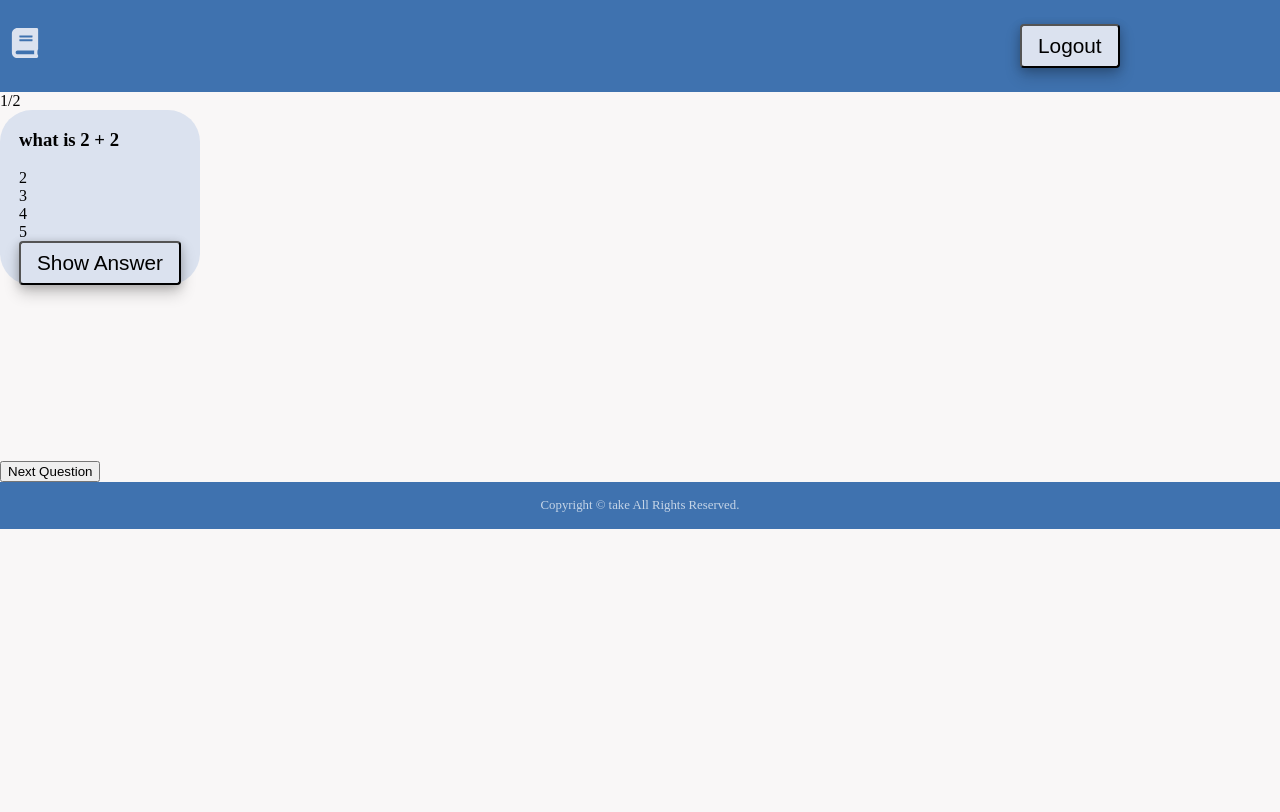
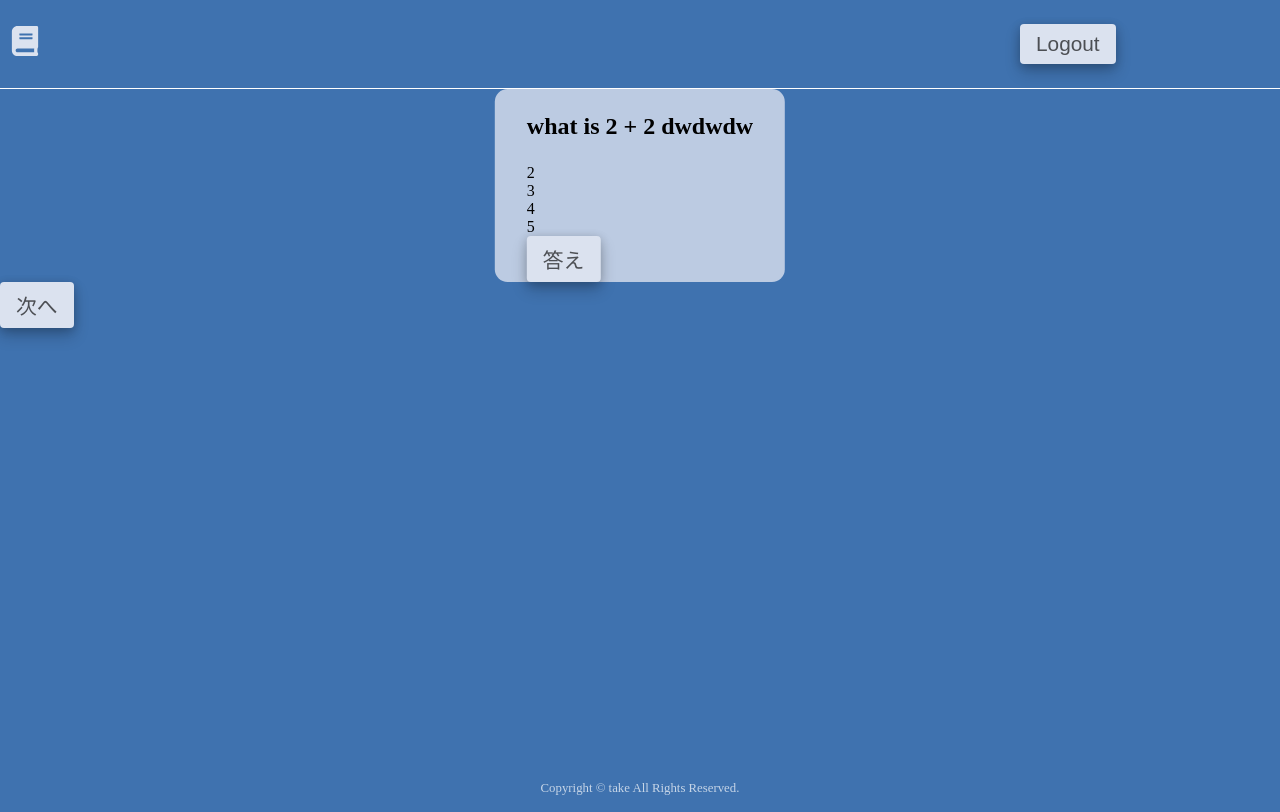
Before and after one commit to ttakeyaya/mern-project, a React (Create React App) app in the folder frontend/: page /cards in a window 1280 px wide. Built offline with nearby package versions, Linux system fonts and the light colour scheme; sample sign-in values are in the browser's storage.

Commit message:
フラッシュカードのスタイル修正

```diff
--- a/frontend/src/App.css
+++ b/frontend/src/App.css
@@ -39,38 +39,7 @@ body {
   font-size: 30px;
   color: rgb(219, 226, 239);
 }
-.btn {
-  background-color: #dbe2ef;
-  padding: 0.5rem 1rem;
-  border-radius: 4px;
-  cursor: pointer;
-  font-size: 1.3rem;
-  box-shadow: 0 8px 16px 0 rgba(0, 0, 0, 0.2), 0 2px 10px 0 rgba(0, 0, 0, 0.19);
-}
 
-.btn:focus {
-  box-shadow: none;
-}
-.card {
-  background-color: #dbe2ef;
-  display: flex;
-  justify-content: center;
-  align-items: center;
-  height: 180px;
-  width: 200px;
-  border-radius: 2rem;
-}
-
-.card:hover {
-  box-shadow: 0 0 6px 2px rgba(0, 0, 0, 0.2);
-}
-
-.card-option:first-child {
-  margin-top: 0;
-}
-.card-invisible {
-  visibility: hidden;
-}
 .features {
   display: flex;
   justify-content: center;
--- a/frontend/src/App.js
+++ b/frontend/src/App.js
@@ -13,7 +13,7 @@ import './App.css';
 const SAMPLE = [
   {
     id: 1,
-    question: 'what is 2  + 2 ',
+    question: 'what is 2  + 2 dwdwdw',
     answer: '4',
     options: ['2', '3', '4', '5'],
   },
--- /dev/null
+++ b/frontend/src/components/Button.css
@@ -0,0 +1,16 @@
+.btn {
+  background-color: #dbe2ef;
+  padding: 0.5rem 1rem;
+  border-radius: 4px;
+  cursor: pointer;
+  font-size: 1.3rem;
+  box-shadow: 0 8px 16px 0 rgba(0, 0, 0, 0.2), 0 2px 10px 0 rgba(0, 0, 0, 0.19);
+  border: none;
+  color: rgba(0, 0, 0, 0.65);
+}
+.btn:hover {
+  color: rgba(0, 0, 0, 1);
+}
+.btn:focus {
+  box-shadow: none;
+}
--- a/frontend/src/components/Button.jsx
+++ b/frontend/src/components/Button.jsx
@@ -1,4 +1,5 @@
 import React from 'react';
+import './Button.css';
 
 function Button({ buttonName, classNameProp = '' }) {
   return (
--- /dev/null
+++ b/frontend/src/components/Cards/Card.css
@@ -0,0 +1,26 @@
+.card {
+  background-color: rgb(219, 226, 239, 0.8);
+  display: flex;
+  justify-content: center;
+  align-items: center;
+  border-radius: 0.8rem;
+  position: absolute;
+  left: 50%;
+  transform: translateX(-50%);
+  padding: 0 2rem;
+}
+
+.card-title {
+  font-size: 1.5rem;
+}
+
+.card-option:first-child {
+  margin-top: 0;
+}
+
+.card-invisible {
+  visibility: hidden;
+}
+
+.btn-answer {
+}
--- a/frontend/src/components/Cards/Card.jsx
+++ b/frontend/src/components/Cards/Card.jsx
@@ -1,4 +1,5 @@
 import React, { useState, useEffect, useRef } from 'react';
+import './Card.css';
 
 function Card({ card, isVisible }) {
   const [showAnswer, setShowAnswer] = useState(false);
@@ -27,7 +28,7 @@ function Card({ card, isVisible }) {
   });
 
   return (
-    <section
+    <article
       className={isVisible ? 'card' : 'card-invisible'}
       style={{ height }}
       ref={cardElement}
@@ -39,12 +40,12 @@ function Card({ card, isVisible }) {
             {option}
           </div>
         ))}
-        <button onClick={onClickAnswerHandler} className="btn">
-          {showAnswer ? 'x' : 'Show Answer'}
+        <button onClick={onClickAnswerHandler} className="btn btn-answer">
+          {showAnswer ? 'x' : '答え'}
         </button>
         {showAnswer ? card.answer : ''}
       </div>
-    </section>
+    </article>
   );
 }
 
--- /dev/null
+++ b/frontend/src/components/Cards/CardList.css
@@ -0,0 +1,13 @@
+.card-container {
+  position: relative;
+  height: 84.5vh;
+  border-top: 1px solid #ffffff;
+  background-color: rgb(63, 114, 175);
+}
+.card-progress {
+  border: 1px solid red;
+}
+
+.btn-card-shown {
+  position: absolute;
+}
--- a/frontend/src/components/Cards/CardList.jsx
+++ b/frontend/src/components/Cards/CardList.jsx
@@ -1,5 +1,6 @@
 import React, { useState } from 'react';
 import Card from './Card';
+import './CardList.css';
 
 function CardList({ cards }) {
   const [currentIndex, setCurrentIndex] = useState(0);
@@ -17,7 +18,6 @@ function CardList({ cards }) {
 
   return (
     <section className="card-container">
-      {currentIndex + 1 + '/' + cards.length}
       {cards.map((card, index) => {
         return (
           <Card
@@ -27,8 +27,8 @@ function CardList({ cards }) {
           />
         );
       })}
-      <button onClick={goToNext}>
-        {currentIndex === cards.length - 1 ? 'Show stats' : 'Next Question'}
+      <button onClick={goToNext} className="btn btn-card-shown">
+        {currentIndex === cards.length - 1 ? 'Show stats' : '次へ'}
       </button>
     </section>
   );
```
